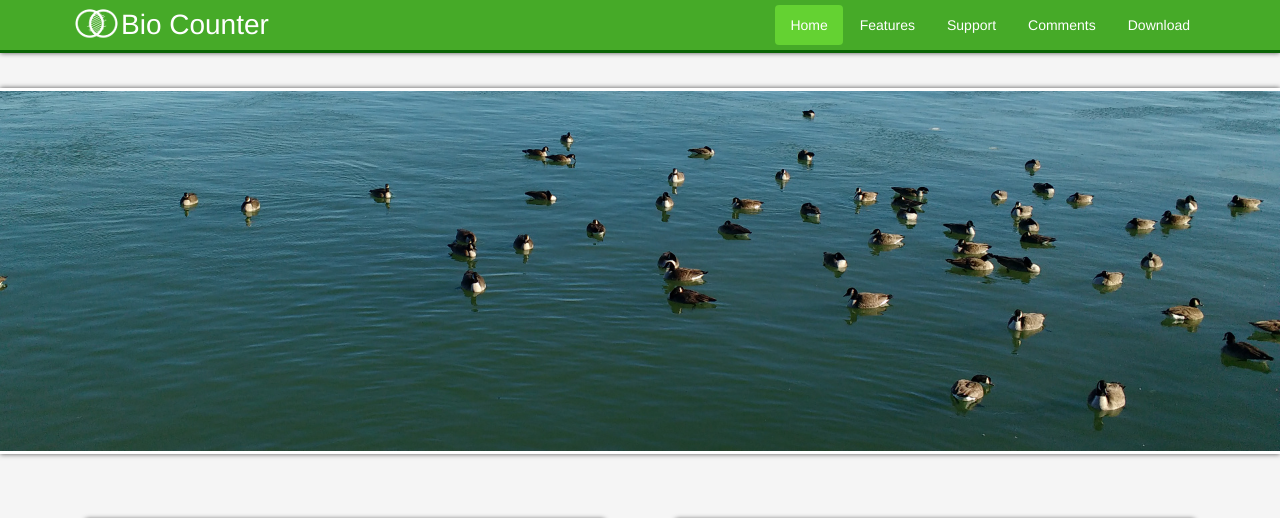
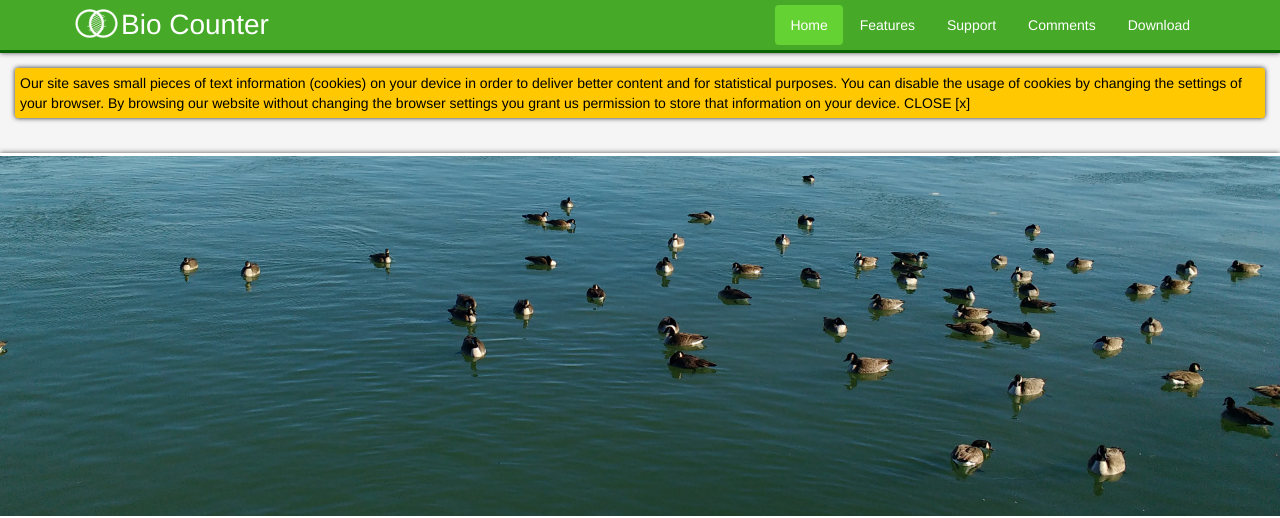
Before and after one commit to mariuszkowalski/biocounter_webpage, a Django app: page / in a window 1280 px wide. Shown: the top 518 px of the page. Run offline with Django 3.2, Linux system fonts and the light colour scheme; some libraries are stand-ins or nearby versions.

Commit message:
Added the cookie law information frame.

```diff
--- a/biocounter_site/main_page/static/main_page/css/additional.css
+++ b/biocounter_site/main_page/static/main_page/css/additional.css
@@ -70,6 +70,28 @@ html {
 .bc_logo_img{
 	margin: 4px 3px 0px 0px;
 	float: left;
+}
+
+/* COOKIES BANNER */
+.cookie_banner p{
+	border-radius: 3px;
+	margin: 15px 15px 15px 15px;
+	padding: 5px;
+	background-color: rgb(255, 200, 0);
+	color: rgb(0, 0, 0);
+	box-shadow: 0px 0px 5px rgb(40, 40, 40)
+}
+
+.close_cookie_banner{
+	cursor: default;
+	background-color: rgb(255, 200, 0);
+	color: rgb(0, 0, 0);
+}
+
+.close_cookie_banner:hover{
+	cursor: default;
+	background-color: rgb(255, 200, 0);
+	color: rgb(255, 255, 255);
 }
 
 /* BASE BODY THE FRAMES */
--- a/biocounter_site/main_page/templates/main_page/base.html
+++ b/biocounter_site/main_page/templates/main_page/base.html
@@ -11,6 +11,7 @@
 	<script language="javascript" type="text/javascript" src="https://ajax.googleapis.com/ajax/libs/jquery/1.12.4/jquery.min.js"></script>
 	<script language="javascript" type="text/javascript" src="{% static 'main_page/js/bootstrap.min.js' %}"></script>
 	<script language="javascript" type="text/javascript" src="{% static 'main_page/js/additional_scripts.js' %}"></script>
+	<script language="javascript" type="text/javascript" src="{% static 'main_page/js/cookies_info.js' %}"></script>
 </head>
 
 <body class="bc_background">
@@ -33,7 +34,19 @@
 		<div class="bc_header_underscore">
 		</div>
 	</div>
-
+	<div class="cookie_banner" id="cookie_banner">
+		<p>
+			Our site saves small pieces of text information (cookies) on your device in
+			order to deliver better content and for statistical purposes. You can
+			disable the usage of cookies by changing the settings of your browser. By
+			browsing our website without changing the browser settings you grant us
+			permission to store that information on your device.
+			<span class="close_cookie_banner" id="close_cookie_banner"
+				onclick="toggleVisibility('cookie_banner')">
+				CLOSE [x]
+			</span>
+		</p>
+	</div>
 
 	{% block content %}{% endblock %}
 	<!-- FOOTER -->
```
